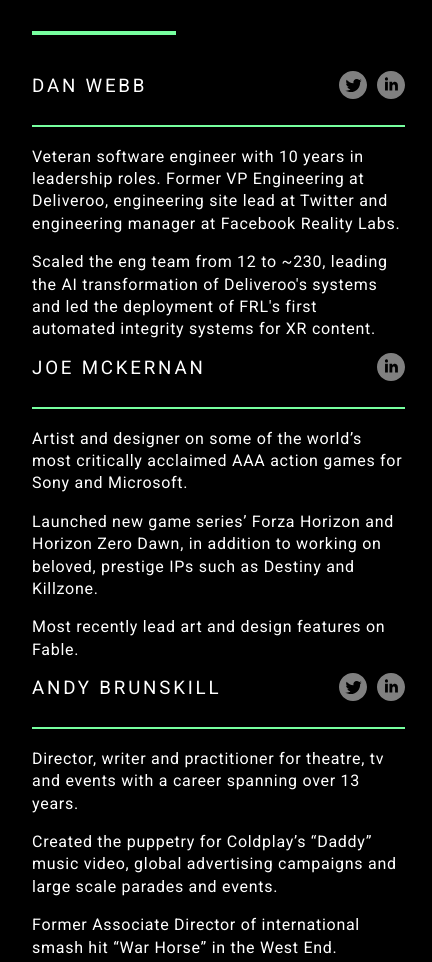
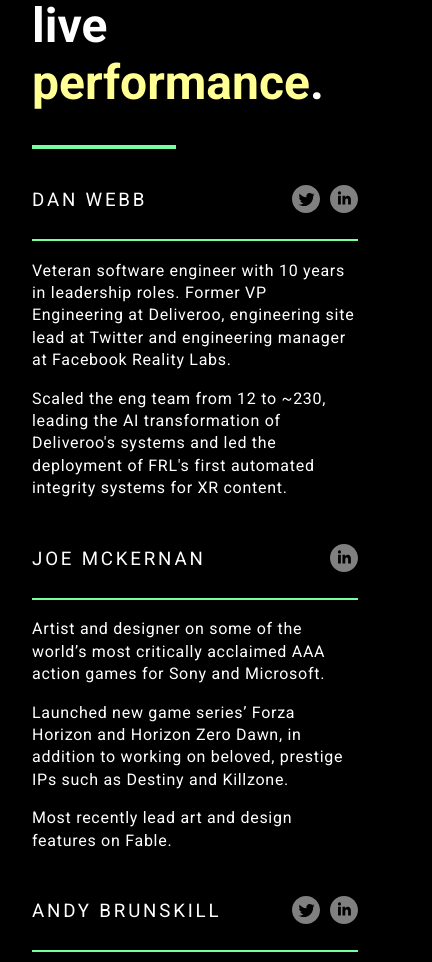
Before and after one commit to Light-Garden/lightgarden.studio, an Eleventy site: page index.njk in a window 390 px wide. Shown: the part 2153-3115 px from the top of the page, 432 px wide, since content can reach past the window. Built offline with nearby package versions, Linux system fonts and the light colour scheme; Eleventy itself is replaced by a stand-in of ours; files that its build step writes are made by us from their sources.

Commit message:
fixed mobile overflow

```diff
--- a/css/app.css
+++ b/css/app.css
@@ -298,14 +298,15 @@ footer a {
 #who ul {
 	display:grid;
 	width: 100%;
-	grid-template-columns: repeat( auto-fit, minmax(400px, 1fr) );
+	grid-template-columns: repeat( auto-fit, minmax(300px, 1fr) );
+	grid-gap: 2em 6em;
 	margin: 0;
 	padding: 0;
 }
 
 #who li {
 	list-style-type: none;
-	padding: 0 7vw 0 0;
+	padding: 0;
 	display: block;
 }
 
--- a/script/app.js
+++ b/script/app.js
@@ -23,7 +23,7 @@ window.addEventListener('scroll', () => {
     }
 
     parabg.forEach((p) => {
-      p.style.backgroundPositionY = `-${window.pageYOffset * p.dataset.speed}px`;
+      mutations.push (() => p.style.backgroundPositionY = `-${window.pageYOffset * p.dataset.speed}px`);
     });
 
     for (var i = sections.length - 1; i >= 0; i--) {
@@ -71,4 +71,4 @@ function setVh() {
 }
 
 setVh();
-window.addEventListener('resize', setVh);
+// window.addEventListener('resize', setVh);
```
